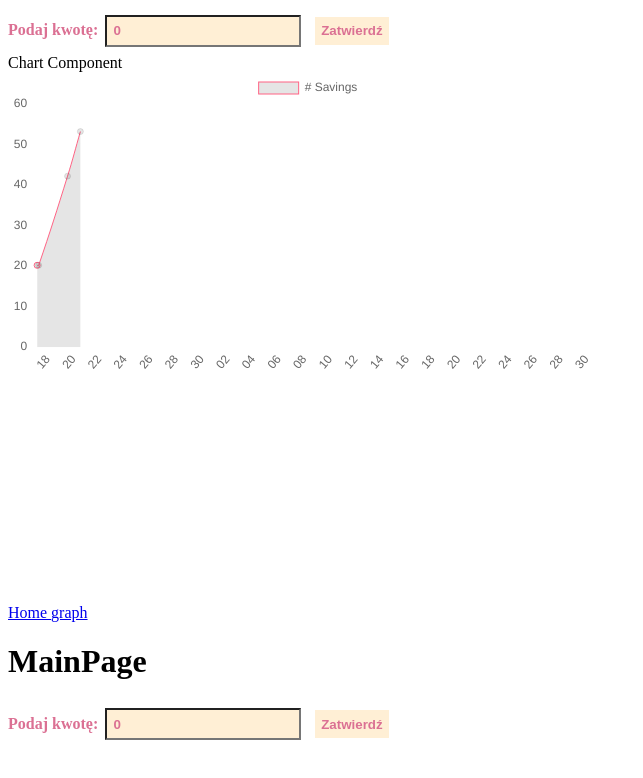
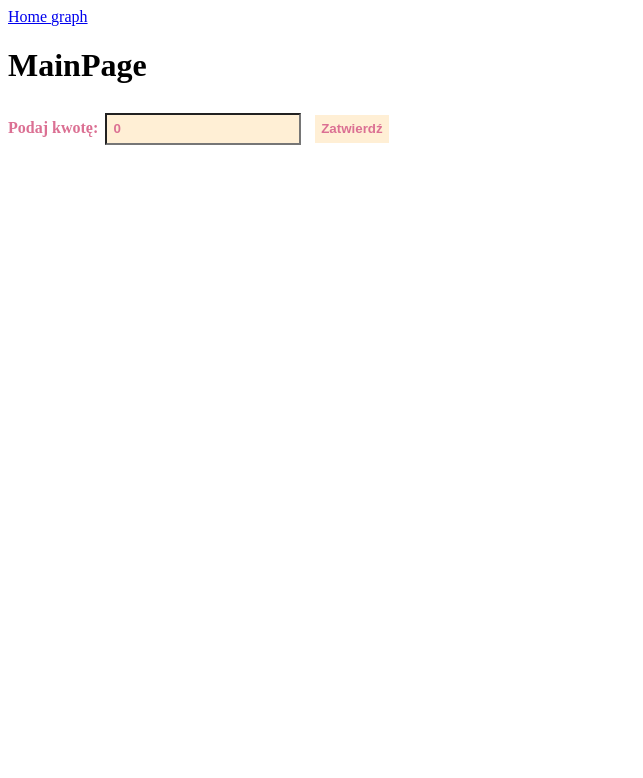
Before and after one commit to KKrzelowska/js-cashburn, a React app: page / in a window 1280 px wide. Shown: the top 778 px of the page, without its empty margins (0-643 px from the left). Built offline with nearby package versions, Linux system fonts and the light colour scheme.

Commit message:
issue30/ fixed bugs in router, chart and input

```diff
--- a/package.json
+++ b/package.json
@@ -22,6 +22,7 @@
     "@types/enzyme": "^3.10.7",
     "@types/enzyme-adapter-react-16": "^1.0.6",
     "@types/jest": "^26.0.14",
+    "@types/react-router-dom": "^5.1.6",
     "@types/styled-components": "^5.1.4",
     "@types/webpack-dev-middleware": "^3.7.2",
     "babel-loader": "^8.1.0",
--- a/src/App.tsx
+++ b/src/App.tsx
@@ -1,7 +1,5 @@
 import React from "react";
 import Chart from "./components/Chart";
-import StatedBalanceForm from "./components/StatedBalanceForm";
-import BalanceService from "./components/BalanceService";
 
 import { BrowserRouter, Route, Switch } from "react-router-dom";
 import StoreProvider from './storeContext';
@@ -12,9 +10,7 @@ import GraphForm from "./components/pages/StatedGraphForm";
 const App = () => (
     <StoreProvider>
       <div className="App">
-          <StatedBalanceForm balanceService={BalanceService.instance}/>
-          <Chart
-              values={[[new Date("November 17, 2020 03:24:00"), 20.20], [new Date("November 17, 2020 06:24:00"), 20.20], [new Date("November 19, 2020 12:24:00"), 42.20], [new Date("November 20, 2020 12:24:00"), 53.20]]}/>
+
         <BrowserRouter>
           <div>
           <Navigation />
--- a/src/components/pages/StatedNameForm.js
+++ b/src/components/pages/StatedNameForm.js
@@ -1,14 +1,15 @@
 import React from "react";
+import {getValues, saveValues} from "../../core/Memory";
+
 import StatedBalanceForm from "../StatedBalanceForm";
-import {getValues, saveValues} from "../../core/Memory";
+import BalanceService from "../BalanceService";
 
 let NameForm = () => {
   return (
-    <div>
-
+    <>
       <h1>MainPage</h1>
-      <StatedBalanceForm getValues={getValues} saveValues={saveValues}/>
-    </div>
+      <StatedBalanceForm balanceService={BalanceService.instance}/>
+    </>
   );
 }
 
```
Also changed, not shown: 1 other file (tests, documents, lock files or other folders).
